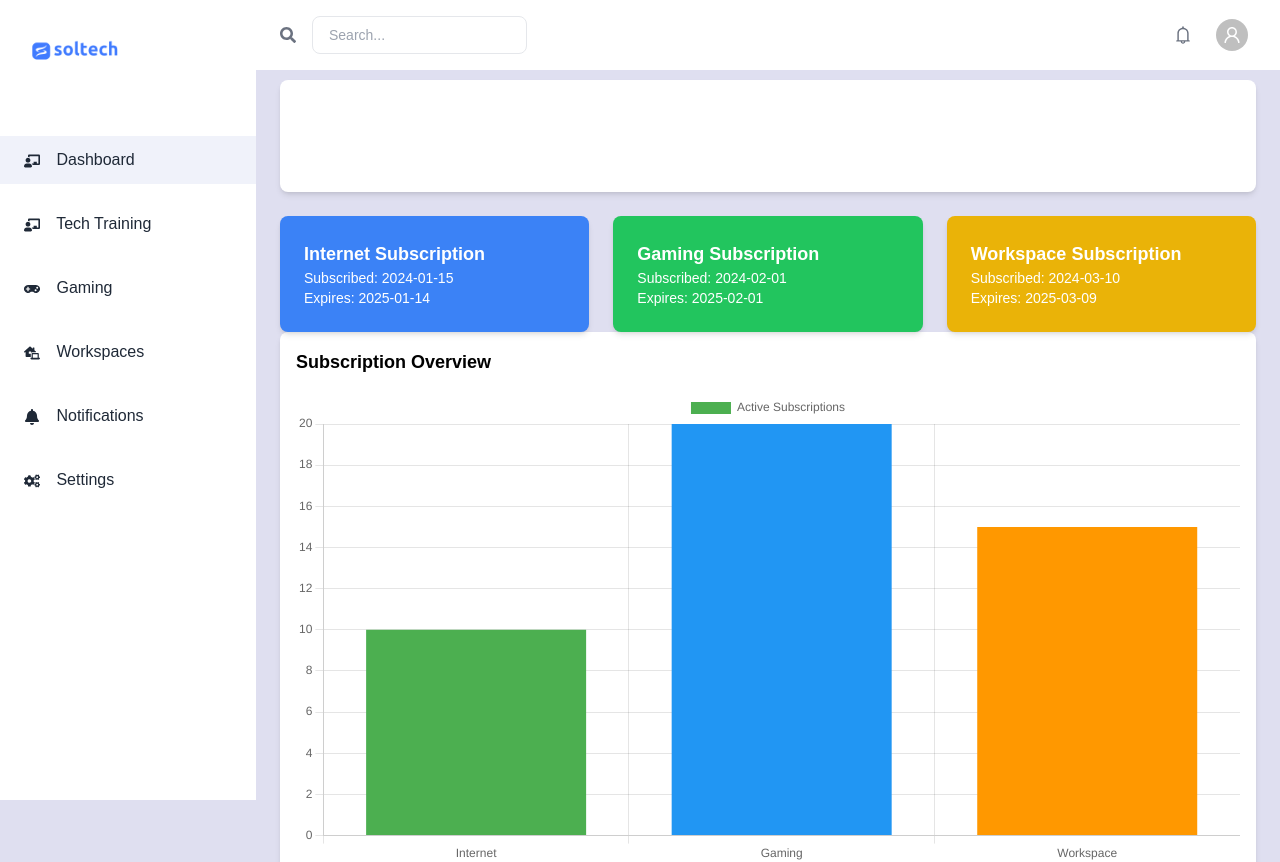
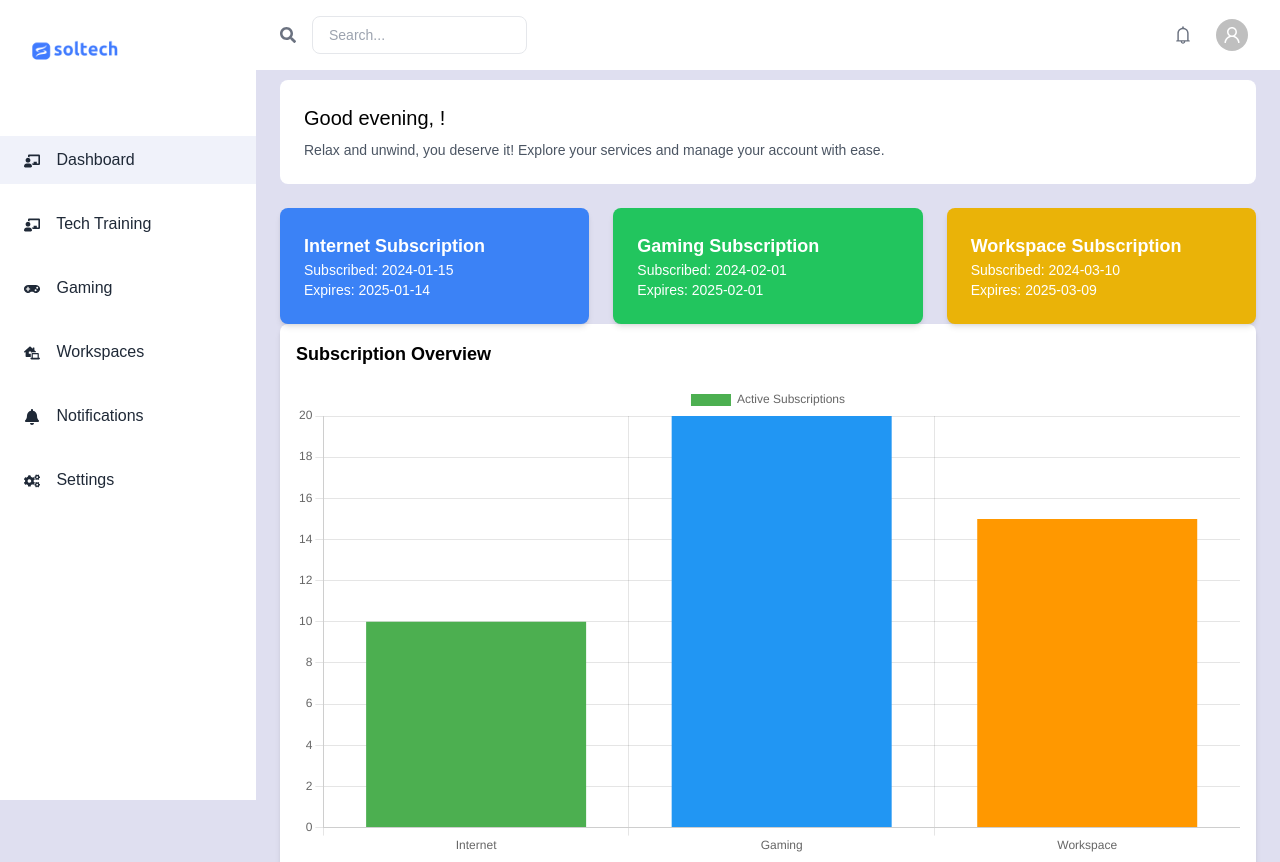
Before and after one commit to Simeon-Azeh/soltech, a React (Vite) app: page /dashboard in a window 1280 px wide. Shown: the top 862 px of the page. Built offline with nearby package versions, Linux system fonts and the light colour scheme; a web font is replaced by a local one.

Commit message:
Refactor GreetingCard component styling; update text size and colors for improved readability

```diff
--- a/src/components/GreetingCard.jsx
+++ b/src/components/GreetingCard.jsx
@@ -37,9 +37,9 @@ const GreetingCard = () => {
   }, []);
 
   return (
-    <div className="p-6 mb-6 bg-white rounded-lg shadow-md">
-      <h2 className="text-2xl font-bold text-white">{greeting}, {userName}!</h2>
-      <p className="mt-2 text-white">
+    <div className="p-6 mb-6 bg-white rounded-lg ">
+      <h2 className="text-xl font-medium text-black">{greeting}, <span className='text-blue-500'>{userName}</span>!</h2>
+      <p className="mt-2 text-sm font-medium text-gray-600">
         {message} Explore your services and manage your account with ease.
       </p>
     </div>
```
